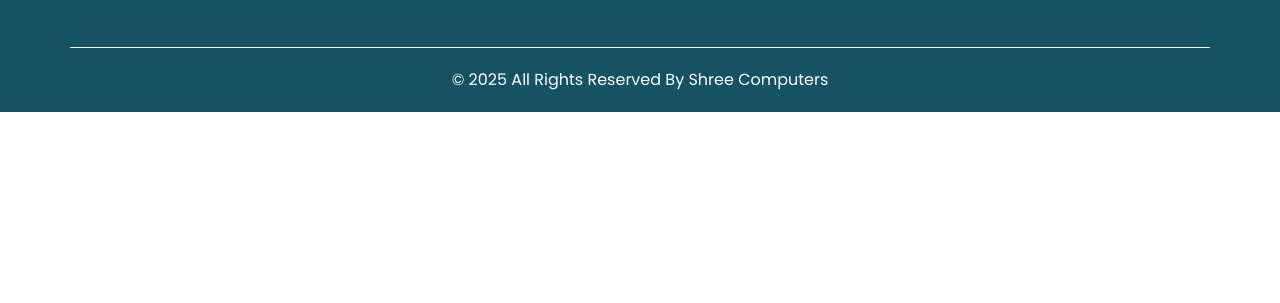
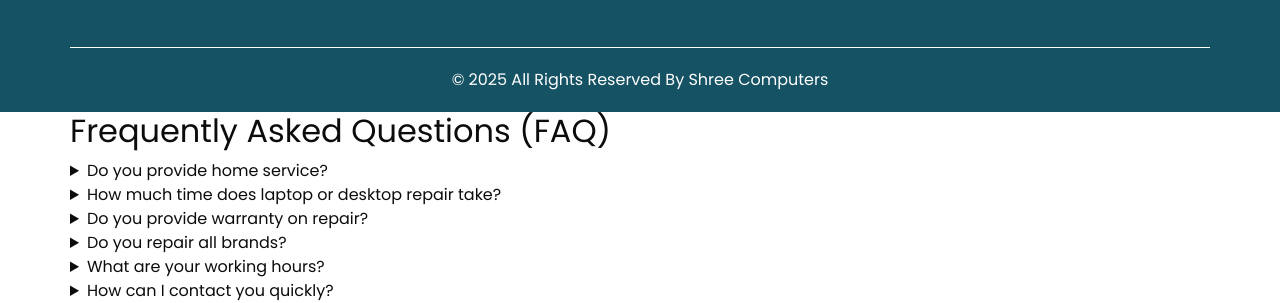
Before and after one commit to shamj358/Shreecom, a plain HTML site: page index.html in a window 1280 px wide. Shown: the part 4675-4978 px from the top of the page. Before the commit the page ends 4787 px from the top, so only its background shows below. Drawn offline with nearby package versions, Linux system fonts and the light colour scheme; some packages are replaced by stand-ins of ours.

Commit message:
Update index.html

```diff
--- a/index.html
+++ b/index.html
@@ -688,6 +688,47 @@ and transparent pricing. Your system is in safe hands.
   <!-- End Google Map -->
   <!-- Chatbot Button -->
 <div id="chatbot-btn">💬</div>
+<!-- FAQ Section -->
+<section class="faq-section">
+  <!-- FAQ Section -->
+<section class="faq-section">
+  <div class="container">
+    <h2 class="faq-title">Frequently Asked Questions (FAQ)</h2>
+
+    <details>
+      <summary>Do you provide home service?</summary>
+      <p>Yes, we provide home and office computer repair services in Alandi, Pune and nearby areas.</p>
+    </details>
+
+    <details>
+      <summary>How much time does laptop or desktop repair take?</summary>
+      <p>Most repairs are completed within 24 to 48 hours depending on the issue.</p>
+    </details>
+
+    <details>
+      <summary>Do you provide warranty on repair?</summary>
+      <p>Yes, we provide limited warranty on replaced parts and repair work.</p>
+    </details>
+
+    <details>
+      <summary>Do you repair all brands?</summary>
+      <p>Yes, we repair all major brands like HP, Dell, Lenovo, Acer, Asus and others.</p>
+    </details>
+
+    <details>
+      <summary>What are your working hours?</summary>
+      <p>Our working hours are Monday to Saturday, 9:00 AM to 7:00 PM.</p>
+    </details>
+
+    <details>
+      <summary>How can I contact you quickly?</summary>
+      <p>You can call us at <a href="tel:9284924153">9284924153</a> or use WhatsApp/chatbot on our website.</p>
+    </details>
+
+  </div>
+</section>
+
+</section>
 
 <!-- Chatbot Box -->
 <div id="chatbot-box">
```
